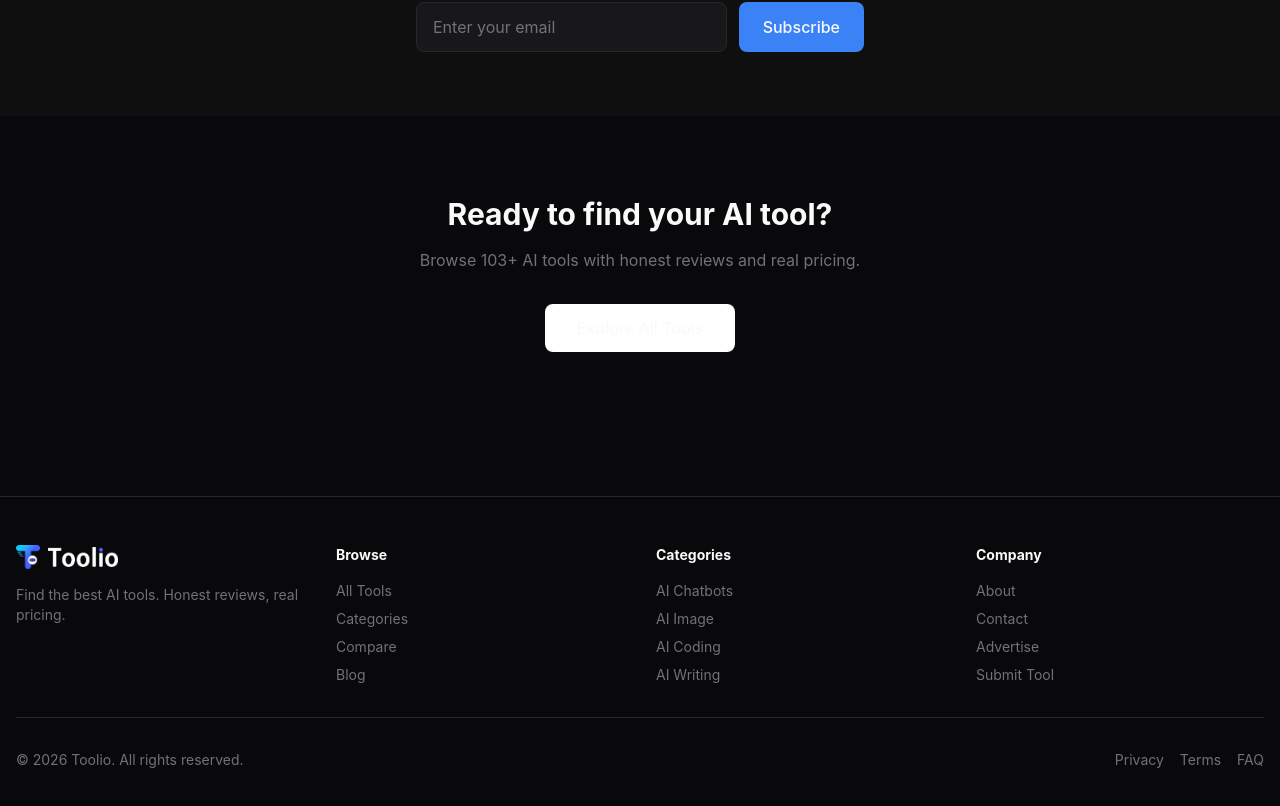
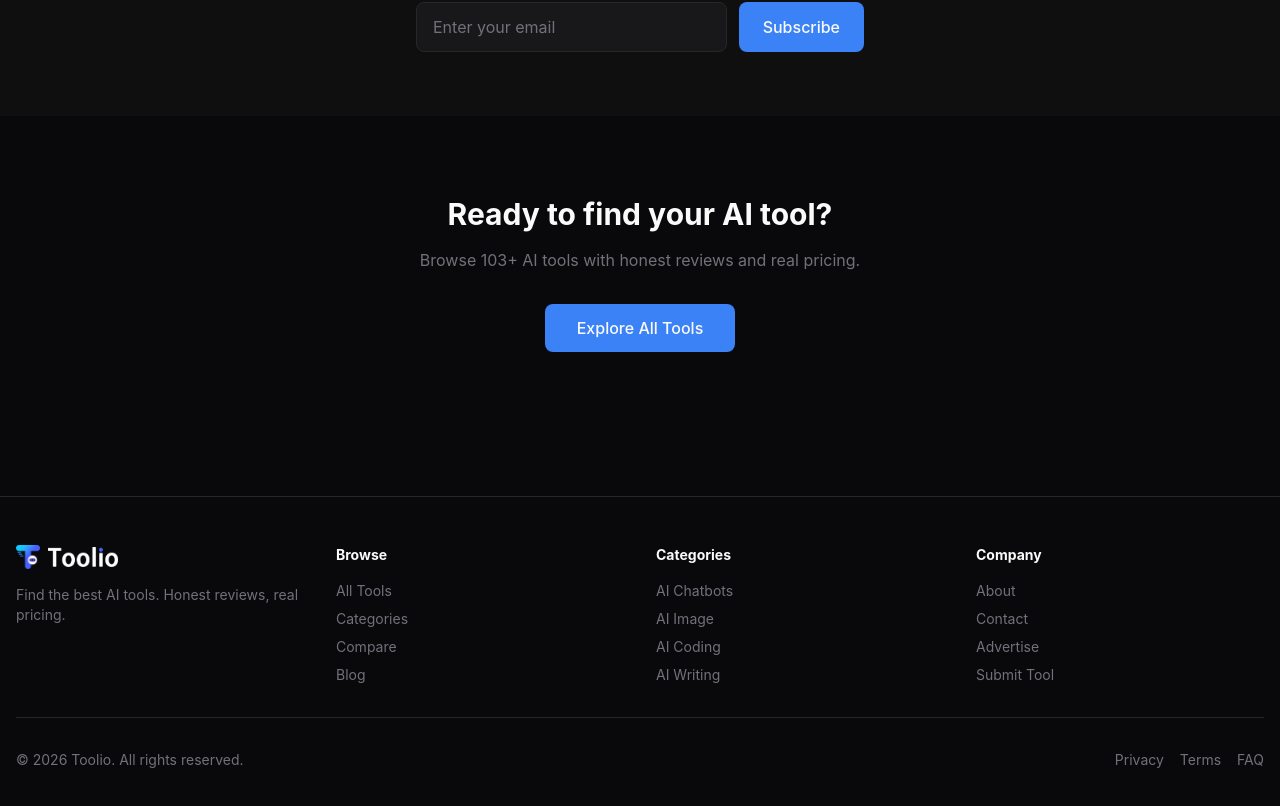
Before and after one commit to cjytg/ai-tools-directory, a Next.js app: page / in a window 1280 px wide. Shown: the part 2719-3525 px from the top of the page. Built offline with nearby package versions, Linux system fonts and the light colour scheme.

Commit message:
Fix: improve Explore All Tools button visibility

```diff
--- a/src/app/page.tsx
+++ b/src/app/page.tsx
@@ -210,7 +210,7 @@ export default function Home() {
           </p>
           <Link
             href="/tools"
-            className="inline-block px-8 py-3 bg-white text-black rounded-lg font-medium hover:bg-gray-100 transition"
+            className="inline-block px-8 py-3 bg-[#3b82f6] text-white rounded-lg font-medium hover:bg-[#2563eb] transition"
           >
             Explore All Tools
           </Link>
```
